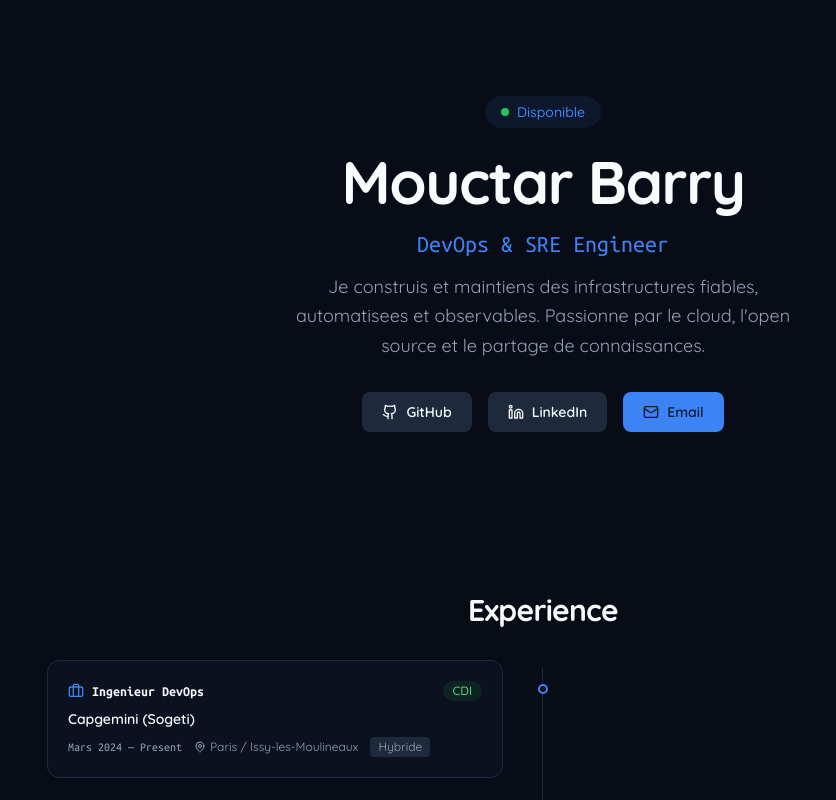
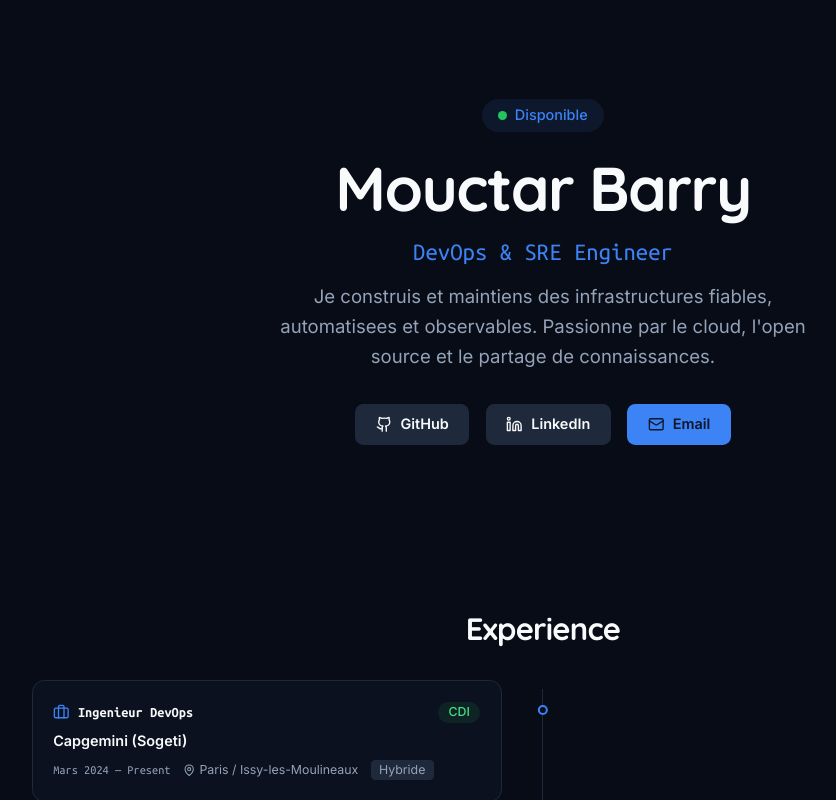
Before and after one commit to mouctarbarry/portfolio, a Next.js app: page / in a window 1280 px wide. Shown: the top 800 px of the page, without its empty margins (97-933 px from the left). Built offline with nearby package versions, Linux system fonts and the light colour scheme.

Commit message:
style: add Inter body font, Quicksand headings, 16.5px base size
- Add Inter as body text font (--font-sans), Quicksand for headings (--font-heading)
- Set base font size to 16.5px
- Add heading font-family rule for h1-h6
- Register font-heading in Tailwind config

```diff
--- a/src/app/globals.css
+++ b/src/app/globals.css
@@ -67,7 +67,12 @@
   }
 
   html {
+    font-size: 16.5px;
     scroll-behavior: smooth;
+  }
+
+  h1, h2, h3, h4, h5, h6 {
+    font-family: var(--font-heading), ui-sans-serif, system-ui, sans-serif;
   }
 
   body {
--- a/src/app/layout.tsx
+++ b/src/app/layout.tsx
@@ -1,11 +1,17 @@
 import type { Metadata } from 'next';
-import { Quicksand, Ubuntu_Mono } from 'next/font/google';
+import { Inter, Quicksand, Ubuntu_Mono } from 'next/font/google';
 import { ThemeProvider } from '@/components/theme-provider';
 import './globals.css';
 
+const inter = Inter({
+  subsets: ['latin'],
+  variable: '--font-sans',
+  display: 'swap',
+});
+
 const quicksand = Quicksand({
   subsets: ['latin'],
-  variable: '--font-sans',
+  variable: '--font-heading',
   display: 'swap',
 });
 
@@ -27,7 +33,7 @@ export default function RootLayout({ children }: { children: React.ReactNode })
     <html
       lang="fr"
       suppressHydrationWarning
-      className={`${quicksand.variable} ${ubuntuMono.variable}`}
+      className={`${inter.variable} ${quicksand.variable} ${ubuntuMono.variable}`}
     >
       <body className="font-sans antialiased">
         <ThemeProvider attribute="class" defaultTheme="dark" enableSystem>
--- a/tailwind.config.ts
+++ b/tailwind.config.ts
@@ -10,6 +10,7 @@ const config: Config = {
     extend: {
       fontFamily: {
         sans: ["var(--font-sans)", ...fontFamily.sans],
+        heading: ["var(--font-heading)", ...fontFamily.sans],
         mono: ["var(--font-mono)", ...fontFamily.mono],
       },
       colors: {
```
